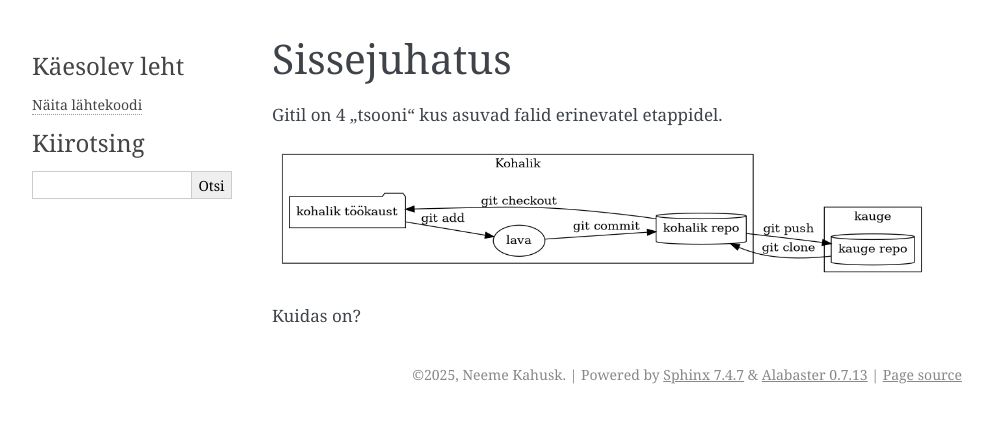
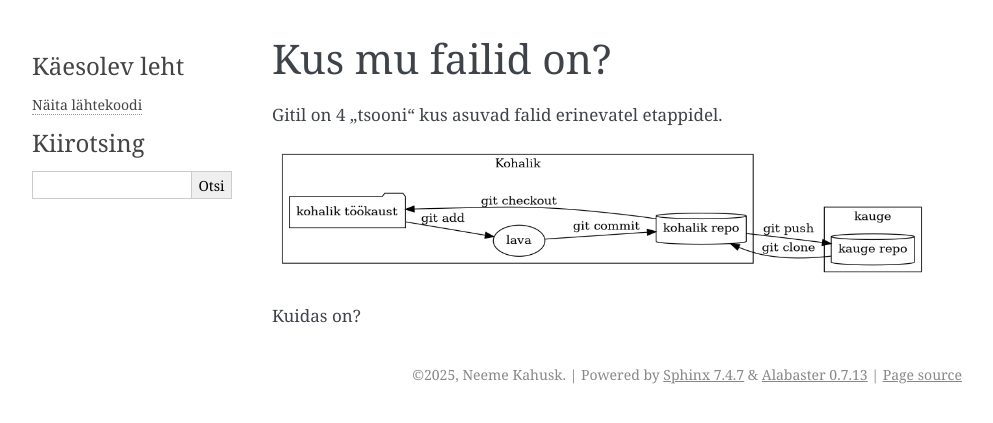
Before and after one commit to nemeek/gitijutud, a Sphinx documentation site: the page built from docs/failid.rst, in a window 1280 px wide. Shown: the top 423 px of the page, without its empty margins (148-1141 px from the left). Built offline with Sphinx 7.4.7, drawn with Linux system fonts in a browser that asks for light colours.

Commit message:
graphviz

```diff
--- a/docs/failid.rst
+++ b/docs/failid.rst
@@ -1,5 +1,5 @@
-Sissejuhatus
-============
+Kus mu failid on?
+==================
 
 Gitil on 4 "tsooni" kus asuvad falid erinevatel etappidel.
 
```
Also changed, not shown: 1 other file.
